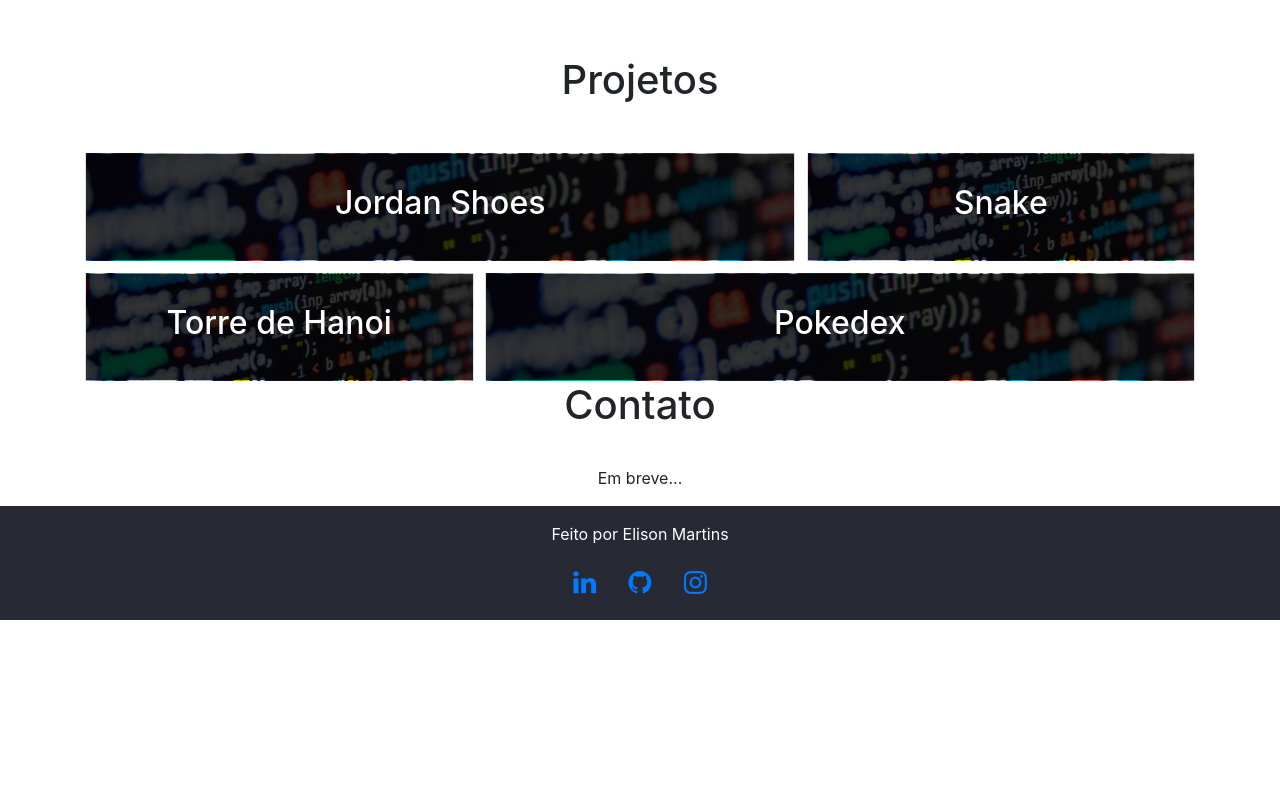
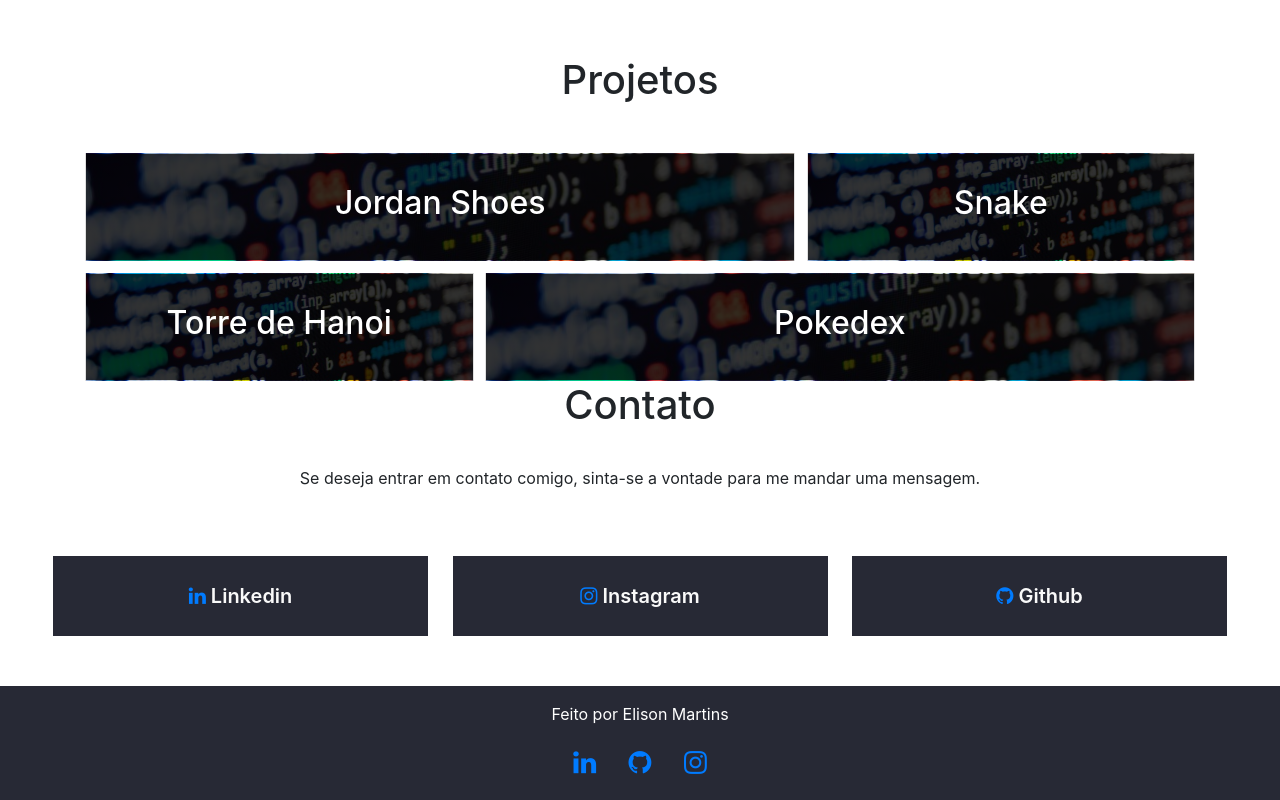
Before and after one commit to ElisonMartins/ElisonMartins.github.io, a plain HTML site: page index.html in a window 1280 px wide. Shown: the part 1076-1876 px from the top of the page. Before the commit the page ends 1696 px from the top, so only its background shows below. Drawn offline with nearby package versions, Linux system fonts and the light colour scheme.

Commit message:
Add files via upload

```diff
--- a/index.html
+++ b/index.html
@@ -105,8 +105,12 @@
 
     <div class='container-fluid pt-3 detalhes' id='contato'>
         <h1>Contato</h1>
-
-        <p>Em breve...</p>
+        <p>Se deseja entrar em contato comigo, sinta-se a vontade para me mandar uma mensagem.</p>
+        <div class='bb'>
+            <button class="midia"> <a href="https://www.linkedin.com/in/elison-martins" target="_blank"><i class="fa fa-linkedin"></i></a> Linkedin</button>
+            <button class="midia"> <a href="https://www.instagram.com/Elison__martins/" target="_blank"><i class="fa fa-instagram"></i></a> Instagram</button>
+            <button class="midia"> <a href="https://github.com/ElisonMartins" target="_blank"><i class="fa fa-github"></i></a> Github</button>
+        </div>
 	</div>
 
     <script src="https://unpkg.com/scrollreveal"></script>
@@ -121,6 +125,7 @@
             ScrollReveal().reveal('.text', { delay: 200 });
             ScrollReveal().reveal('#eu', { delay: 200 });
             ScrollReveal().reveal('.container', { delay: 200 });
+            ScrollReveal().reveal('.midia', { delay: 250 });
         </script>
 
 <footer>
--- a/style.css
+++ b/style.css
@@ -101,6 +101,20 @@ h1 {
     background-position: center center;
 }
 
+
+.midia {
+    display: flex;
+    background-color: #272935;
+    font-size: 15pt;
+    font-weight: 600;
+    border: none;
+    color: #F9F9F9;
+    width: 50%;
+    padding: 2%;
+    margin: 50px 10px;
+    cursor:pointer;
+}
+
 footer {
     text-align: center;
     background-color: #272935;
@@ -148,4 +162,9 @@ footer {
         margin: 1% 1% 0 0;
 
     }
+
+    .midia {
+        display: inline;
+        width: 30%;
+    }
 }
```
